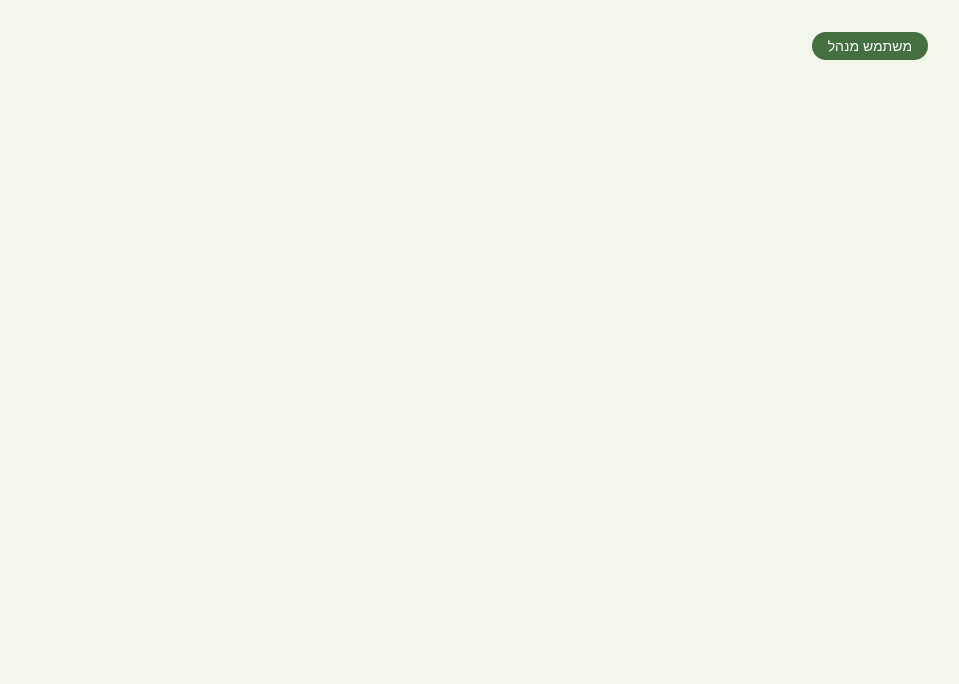
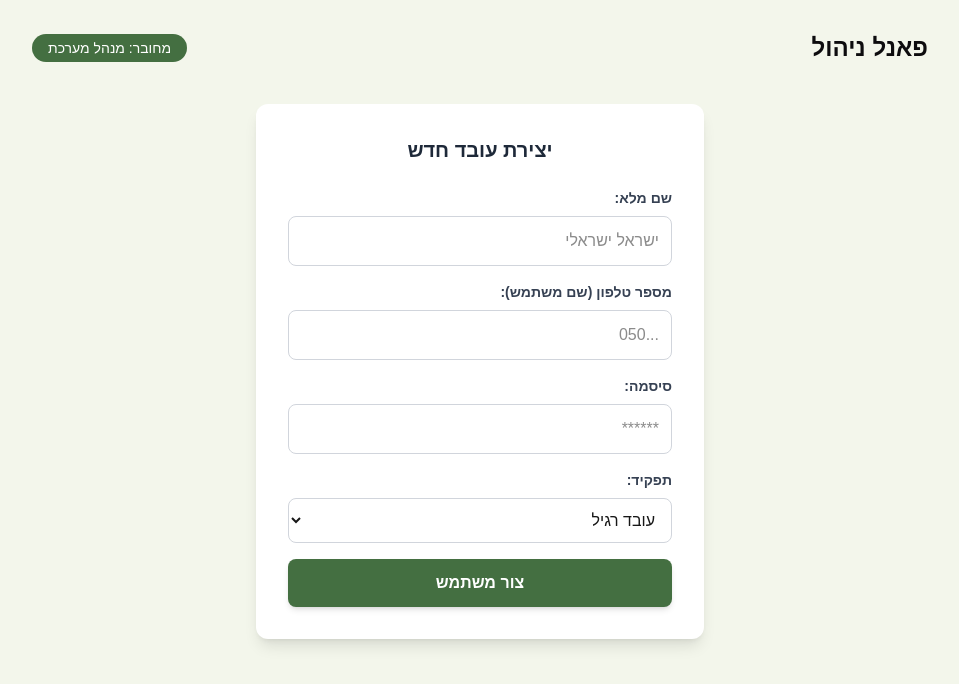
Before and after one commit to Sipur-Hozer/sipur-hozer, a Next.js app in the folder frontend/: page /Manger in a window 1280 px wide. Shown: the top 684 px of the page, without its empty margins (160-1119 px from the left). Built offline with nearby package versions, Linux system fonts and the light colour scheme.

Commit message:
add basic-validation for login #17

```diff
--- a/frontend/app/Manger/page.tsx
+++ b/frontend/app/Manger/page.tsx
@@ -1,20 +1,137 @@
 "use client";
 
-import React from 'react';
+import React, { useState } from 'react';
 
 const BG_CREAM = '#F3F6EB';
 const BRAND_GREEN = '#446F41';
 
 const AdminPage = () => {
+  const [fullName, setFullName] = useState('');
+  const [phone, setPhone] = useState('');
+  const [password, setPassword] = useState('');
+  const [role, setRole] = useState('employee');
+
+  const [loading, setLoading] = useState(false);
+  const [message, setMessage] = useState('');
+  const [isError, setIsError] = useState(false);
+
+  const handleCreateUser = async (e) => {
+    e.preventDefault();
+    setLoading(true);
+    setMessage('');
+    setIsError(false);
+
+    try {
+      const response = await fetch('http://localhost:8080/create-user', {
+        method: 'POST',
+        headers: {
+          'Content-Type': 'application/json',
+        },
+        body: JSON.stringify({
+          fullName,
+          phone,
+          password,
+          role
+        }),
+      });
+
+      const data = await response.json();
+
+      if (response.ok) {
+        setMessage('המשתמש נוצר בהצלחה!');
+        setFullName('');
+        setPhone('');
+        setPassword('');
+        setRole('employee');
+      } else {
+        setIsError(true);
+        setMessage(data.error || 'שגיאה ביצירת המשתמש');
+      }
+    } catch (error) {
+      setIsError(true);
+      setMessage('שגיאת תקשורת עם השרת');
+    } finally {
+      setLoading(false);
+    }
+  };
+
+  const inputClasses = "w-full p-3 rounded-lg border border-gray-300 focus:outline-none focus:ring-2 focus:ring-[#446F41] mb-4 text-right";
+
   return (
     <div style={{ backgroundColor: BG_CREAM }} className="min-h-screen flex flex-col items-center p-4" dir="rtl">
 
-      {/* כותרת עליונה */}
       <header className="w-full max-w-4xl flex justify-between items-center mb-10 mt-4">
+        <h1 className="text-2xl font-bold text-gray-800">פאנל ניהול</h1>
         <div className="px-4 py-1 rounded-full text-white text-sm" style={{ backgroundColor: BRAND_GREEN }}>
-            משתמש מנהל
+            מחובר: מנהל מערכת
         </div>
       </header>
+
+      <main className="w-full max-w-md bg-white rounded-xl shadow-lg p-8">
+        <h2 className="text-xl font-bold text-gray-800 mb-6 text-center">יצירת עובד חדש</h2>
+
+        <form onSubmit={handleCreateUser}>
+
+          <label className="block text-gray-700 text-sm font-bold mb-2">שם מלא:</label>
+          <input
+            type="text"
+            value={fullName}
+            onChange={(e) => setFullName(e.target.value)}
+            className={inputClasses}
+            placeholder="ישראל ישראלי"
+            required
+          />
+
+          <label className="block text-gray-700 text-sm font-bold mb-2">מספר טלפון (שם משתמש):</label>
+          <input
+            type="tel"
+            value={phone}
+            onChange={(e) => setPhone(e.target.value)}
+            className={inputClasses}
+            placeholder="050..."
+            required
+            dir="ltr"
+            style={{ textAlign: 'right' }}
+          />
+
+          <label className="block text-gray-700 text-sm font-bold mb-2">סיסמה:</label>
+          <input
+            type="password"
+            value={password}
+            onChange={(e) => setPassword(e.target.value)}
+            className={inputClasses}
+            placeholder="******"
+            required
+          />
+
+          <label className="block text-gray-700 text-sm font-bold mb-2">תפקיד:</label>
+          <select
+            value={role}
+            onChange={(e) => setRole(e.target.value)}
+            className={inputClasses}
+          >
+            <option value="employee">עובד רגיל</option>
+            <option value="admin">מנהל</option>
+          </select>
+
+          {message && (
+            <div className={`text-center mb-4 font-bold ${isError ? 'text-red-600' : 'text-green-600'}`}>
+              {message}
+            </div>
+          )}
+
+          <button
+            type="submit"
+            disabled={loading}
+            className="w-full py-3 rounded-lg text-white font-bold shadow-md hover:opacity-90 transition duration-150 disabled:opacity-50"
+            style={{ backgroundColor: BRAND_GREEN }}
+          >
+            {loading ? 'יוצר...' : 'צור משתמש'}
+          </button>
+
+        </form>
+      </main>
+
     </div>
   );
 };
```
Also changed, not shown: 1 other file (tests, documents, lock files or other folders).
